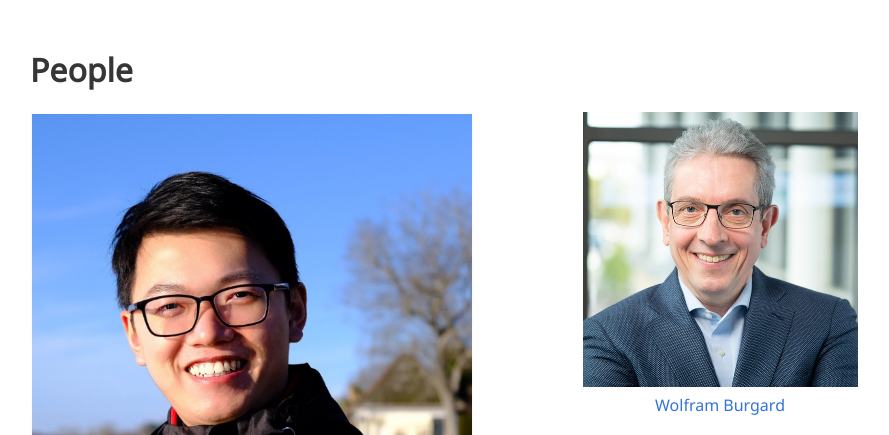
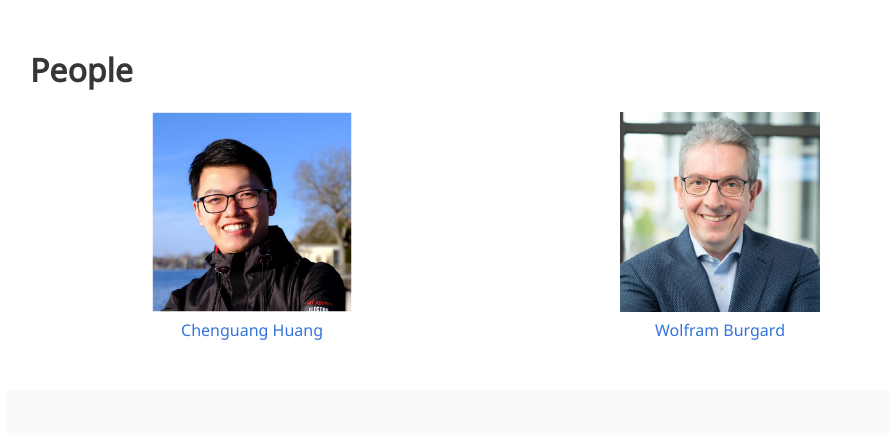
Before and after one commit to byencoder/byencoder.github.io, a plain HTML site: page index.html in a window 1280 px wide. Shown: the part 4590-5025 px from the top of the page, without its empty margins (154-1043 px from the left). Drawn offline with nearby package versions, Linux system fonts and the light colour scheme; some icons are missing; a web font is replaced by a local one.

Commit message:
update photo size limit

```diff
--- a/index.html
+++ b/index.html
@@ -489,14 +489,14 @@
           <h2 class="title is-3">People</h2>
           <div class="columns container">
             <div class="column has-text-centered profile">
-              <a href="http://www2.informatik.uni-freiburg.de/~huang/"><img src="static/images/huang.jpg"
-                  alt="Chenguang Huang" /></a>
+              <a href="http://www2.informatik.uni-freiburg.de/~huang/"><img style="max-width: 450px; max-height: 200px"
+                  src="static/images/huang.jpg" alt="Chenguang Huang" /></a>
               <h3><a href="http://www2.informatik.uni-freiburg.de/~huang/">Chenguang Huang</a></h3>
             </div>
 
             <div class="column has-text-centered profile">
-              <a href="https://www.utn.de/1/wolfram-burgard/"><img src="static/images/burgard.jpg"
-                  alt="Wolfram Burgard" /></a>
+              <a href="https://www.utn.de/1/wolfram-burgard/"><img style="max-width: 450px; max-height: 200px"
+                  src="static/images/burgard.jpg" alt="Wolfram Burgard" /></a>
               <h3><a href="https://www.utn.de/1/wolfram-burgard/">Wolfram Burgard</a></h3>
             </div>
 
```
